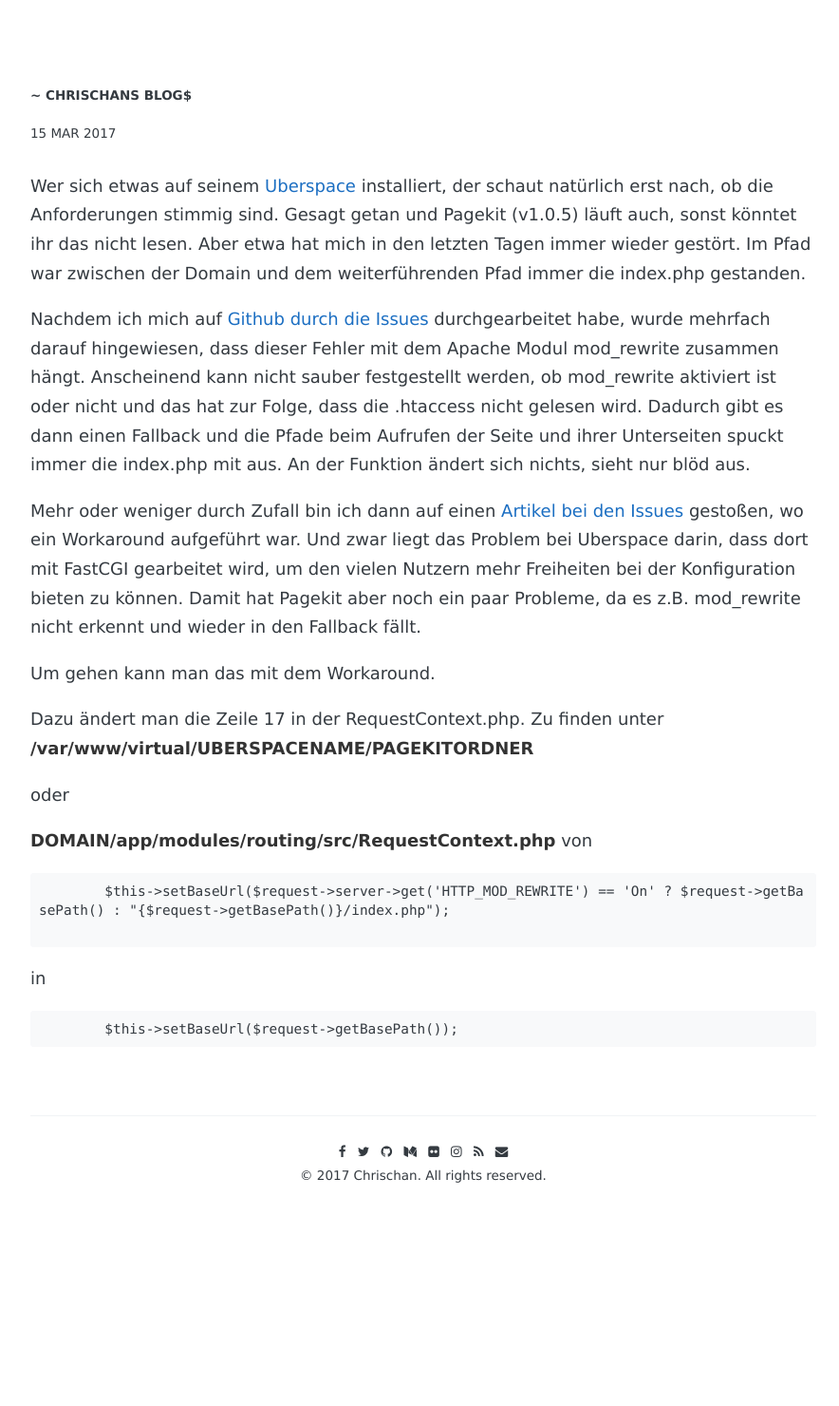
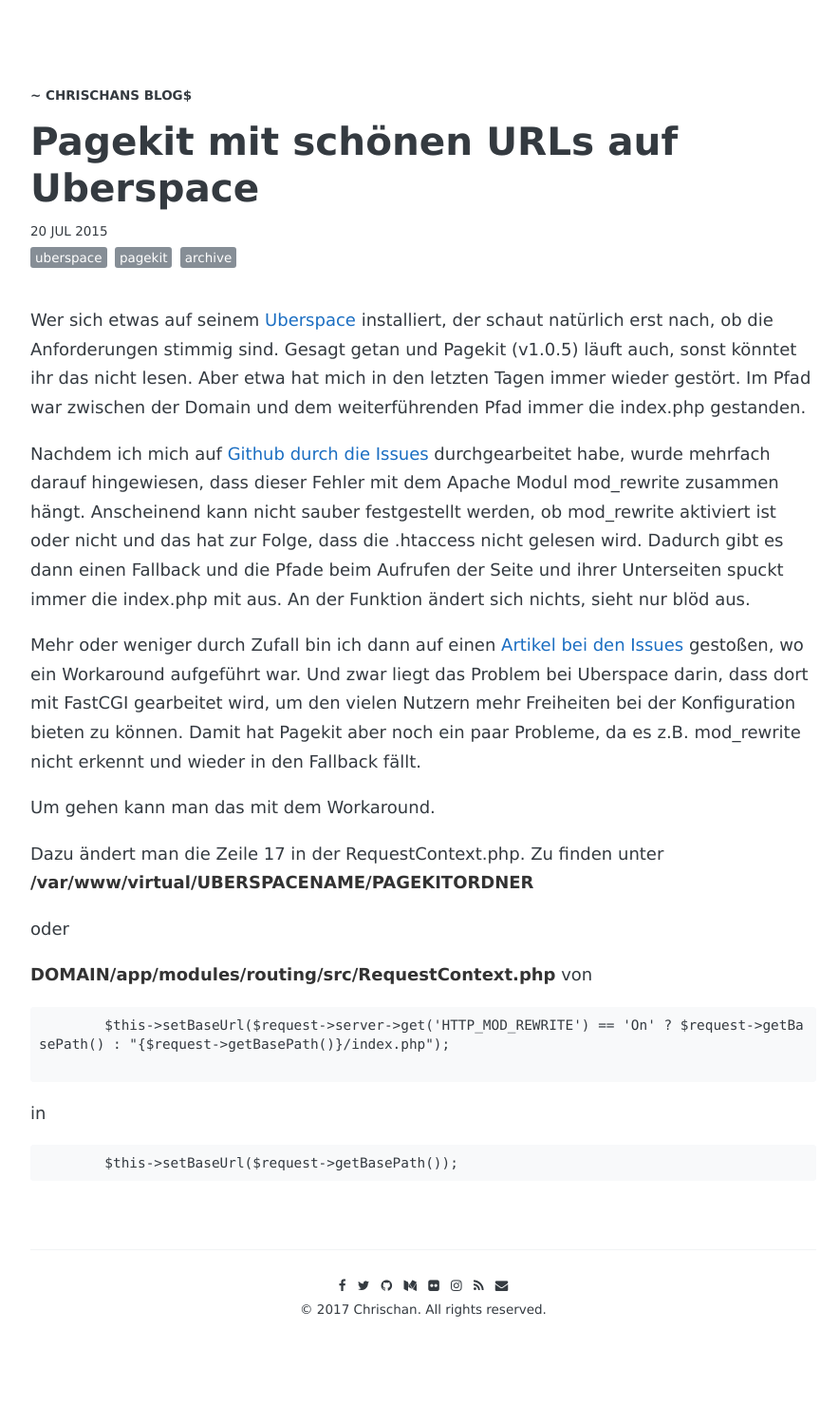
Before and after one commit to netbuk/blog, a Jekyll site: the page built from _posts/2015-07-20-schoeneurlpagekit.md, in a window 1280 px wide. Shown: the whole page at 95% size, without its empty margins (194-1078 px from the left). Built offline with Jekyll 4.4.1, drawn with Linux system fonts in a browser that asks for light colours; nearby versions of some CDN libraries; some web fonts are replaced; comment, search, counter and statistics services are not loaded; before the commit the page ends 1339 px from its top, so only the background shows below that.

Commit message:
some changes

```diff
--- a/_posts/2015-07-20-schoeneurlpagekit.md
+++ b/_posts/2015-07-20-schoeneurlpagekit.md
@@ -1,6 +1,6 @@
 ---
 layout: post
-title: "Pagekit mit "schönen URLs" auf Uberspace"
+title: "Pagekit mit schönen URLs auf Uberspace"
 date: 2015-07-20
 tags: [uberspace, pagekit, archive]
 comments: true
```
